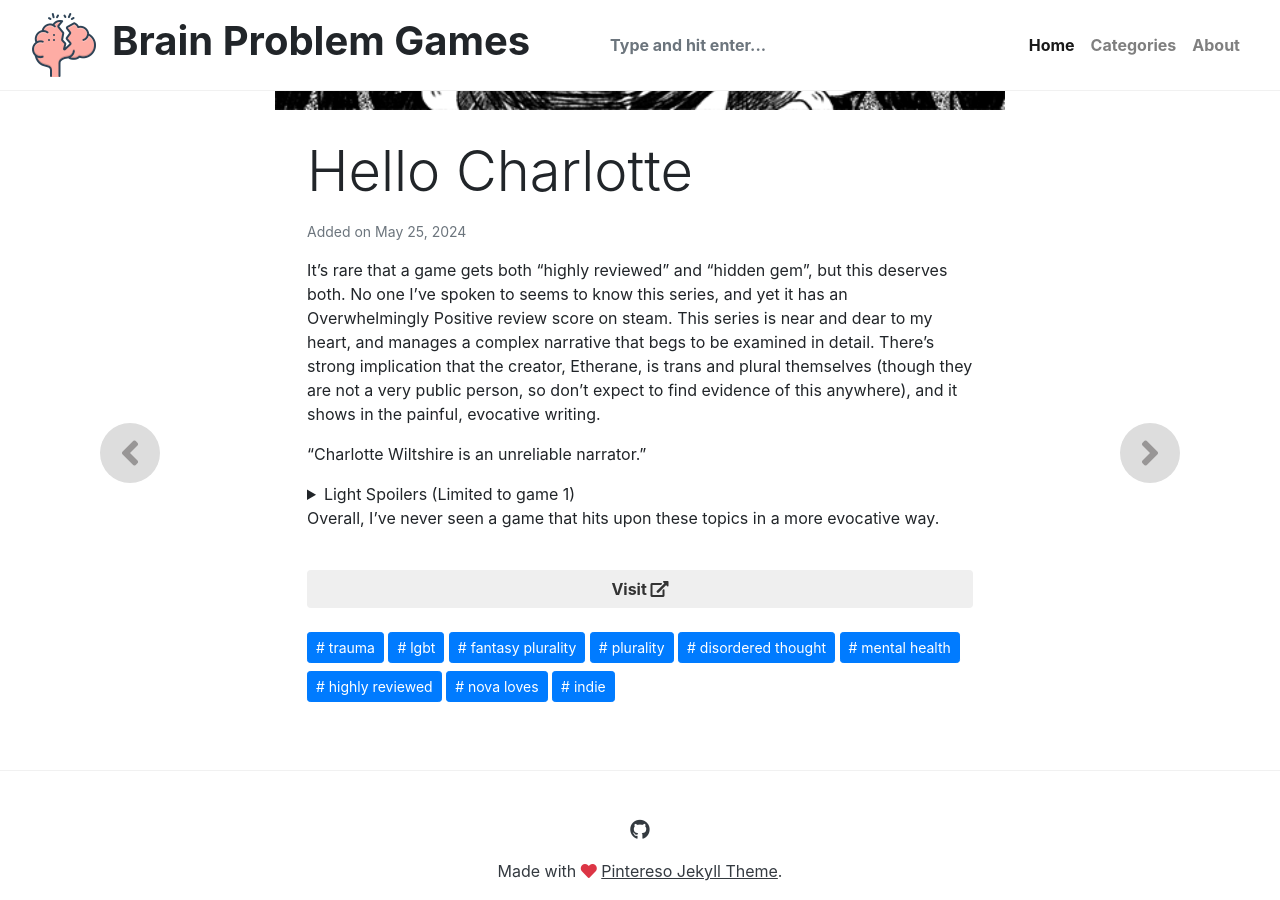
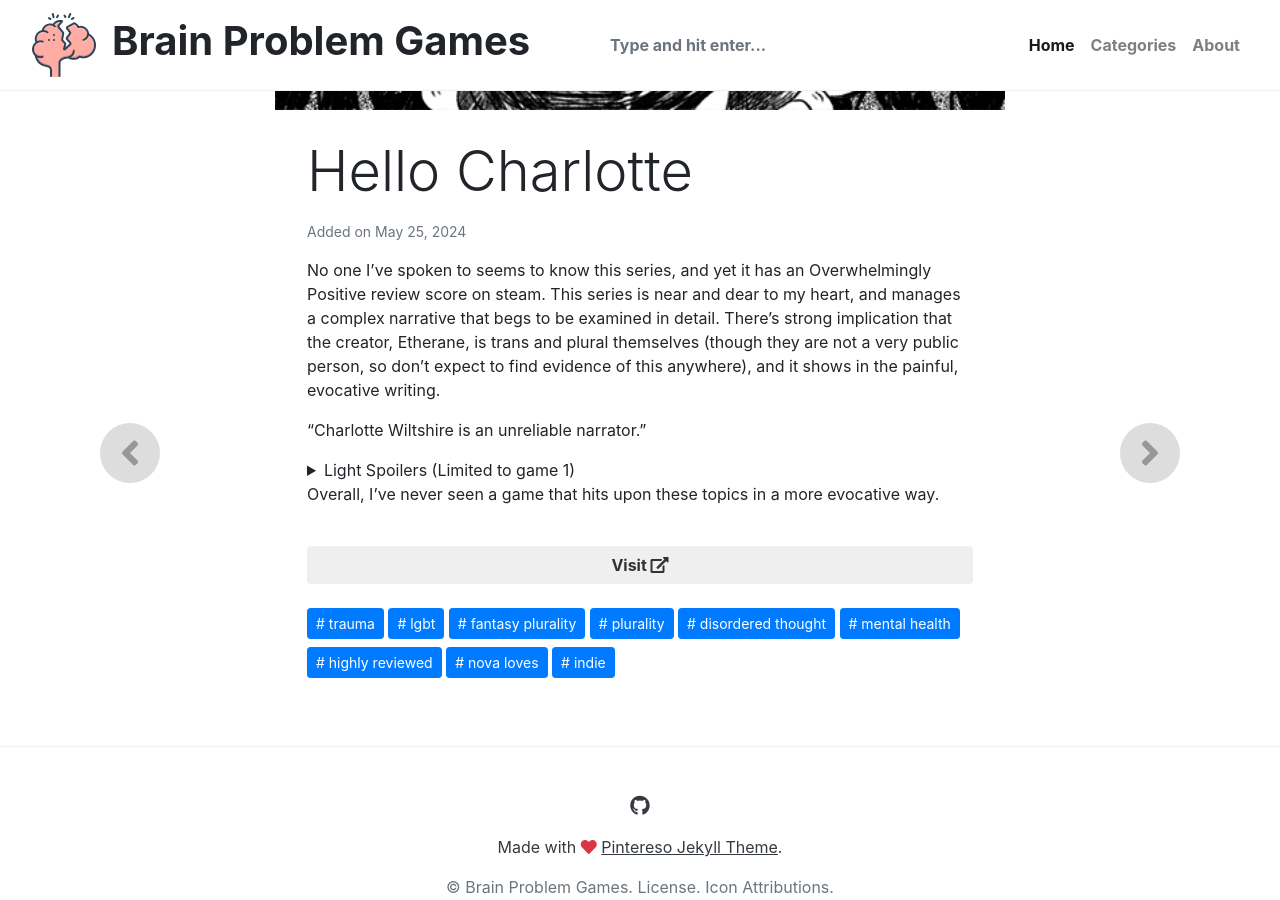
Before and after one commit to novamoth/brain-problem-games, a Jekyll site: the page built from _posts/2024-05-25-Hello-Charlotte.md, in a window 1280 px wide and 900 px high, scrolled down 566 px. Built offline with Jekyll 4.4.1, drawn with Linux system fonts in a browser that asks for light colours; nearby versions of some CDN libraries; library files that are not in the unit come from our copies; comment, search, counter and statistics services are not loaded.

```diff
--- a/_posts/2024-05-25-Hello-Charlotte.md
+++ b/_posts/2024-05-25-Hello-Charlotte.md
@@ -16,7 +16,7 @@
 visit: "https://etherane.weebly.com/"
 ---
 
-It's rare that a game gets both "highly reviewed" and "hidden gem", but this deserves both. No one I've spoken to seems to know this series, and yet it has an Overwhelmingly Positive review score on steam. This series is near and dear to my heart, and manages a complex narrative that begs to be examined in detail. There's strong implication that the creator, Etherane, is trans and plural themselves (though they are not a very public person, so don't expect to find evidence of this anywhere), and it shows in the painful, evocative writing.
+No one I've spoken to seems to know this series, and yet it has an Overwhelmingly Positive review score on steam. This series is near and dear to my heart, and manages a complex narrative that begs to be examined in detail. There's strong implication that the creator, Etherane, is trans and plural themselves (though they are not a very public person, so don't expect to find evidence of this anywhere), and it shows in the painful, evocative writing.
 
 "Charlotte Wiltshire is an unreliable narrator."
 
```
